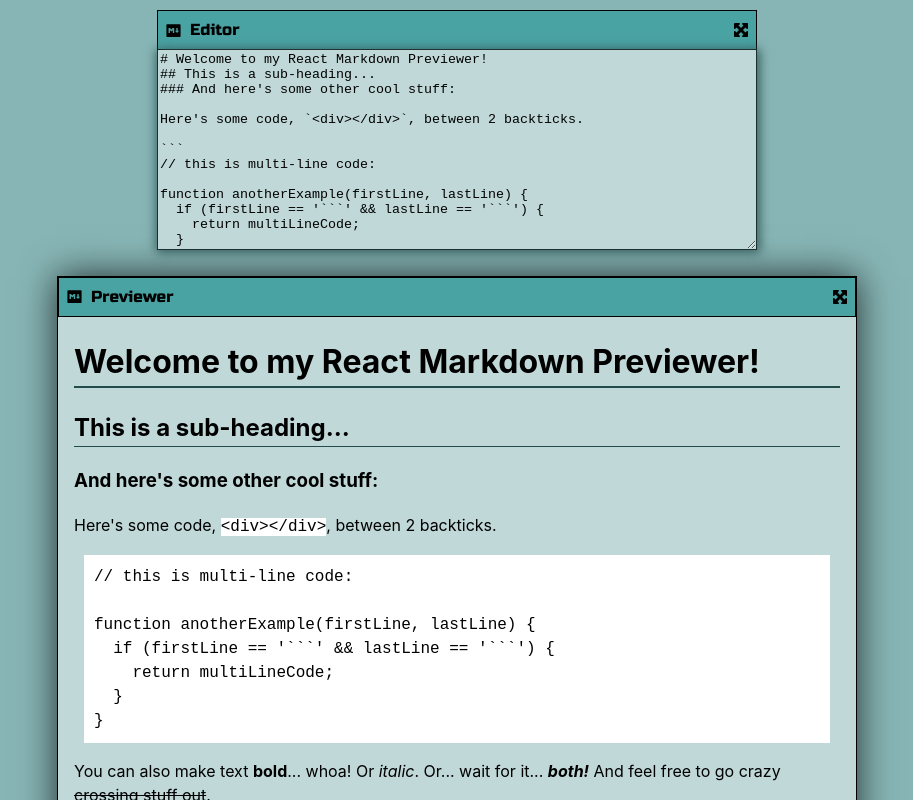
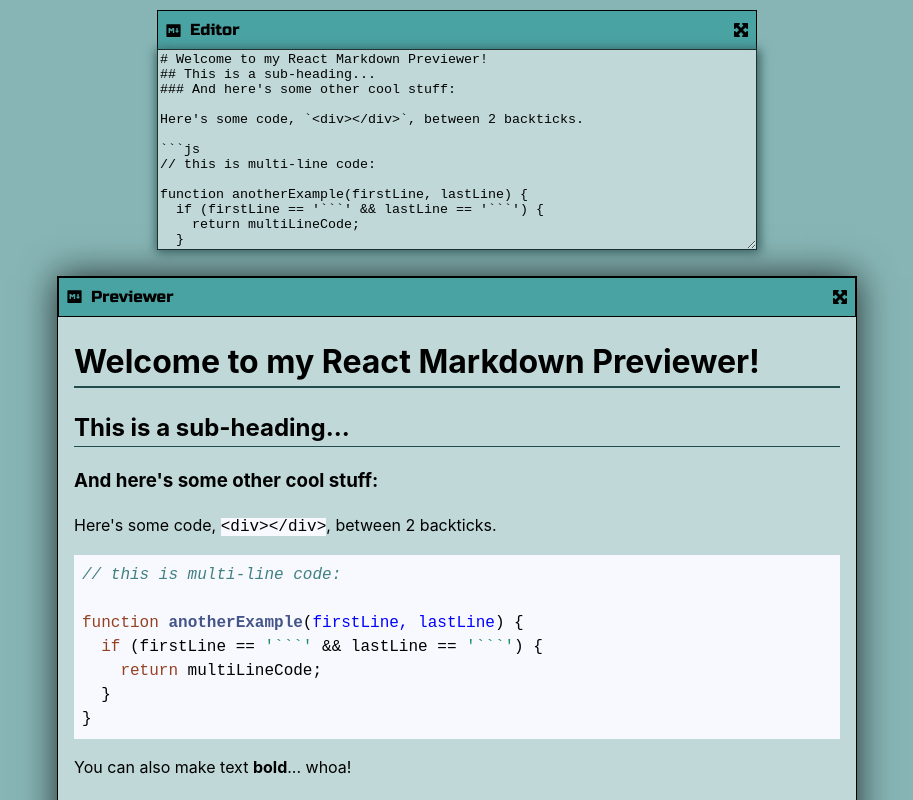
Before and after one commit to EduardoWebSolutions/markdown-previewer, a React (Vite) app: page / in a window 1280 px wide. Shown: the top 800 px of the page, without its empty margins (183-1096 px from the left). Built offline with nearby package versions, Linux system fonts and the light colour scheme.

Commit message:
feat: React SyntaxHighligter added and table are more styled

```diff
--- a/package.json
+++ b/package.json
@@ -19,12 +19,14 @@
     "react": "^18.2.0",
     "react-dom": "^18.2.0",
     "react-markdown": "^8.0.7",
+    "react-syntax-highlighter": "^15.5.0",
     "remark-gfm": "^3.0.1",
     "styled-components": "^6.0.5"
   },
   "devDependencies": {
     "@types/react": "^18.2.15",
     "@types/react-dom": "^18.2.7",
+    "@types/react-syntax-highlighter": "^15.5.7",
     "@typescript-eslint/eslint-plugin": "^6.0.0",
     "@typescript-eslint/parser": "^6.0.0",
     "@vitejs/plugin-react": "^4.0.3",
--- a/src/App.tsx
+++ b/src/App.tsx
@@ -12,7 +12,7 @@ function App() {
 
 Here's some code, \`<div></div>\`, between 2 backticks.
 
-\`\`\`
+\`\`\`js
 // this is multi-line code:
 
 function anotherExample(firstLine, lastLine) {
@@ -22,9 +22,9 @@ function anotherExample(firstLine, lastLine) {
 }
 \`\`\`
 
-You can also make text **bold**... whoa!
-Or _italic_.
-Or... wait for it... **_both!_**
+You can also make text **bold**... whoa!\n
+Or _italic_.\n
+Or... wait for it... **_both!_**\n
 And feel free to go crazy ~~crossing stuff out~~.
 
 There's also [links](https://www.markdownguide.org/), and
--- a/src/Components/Previewer.tsx
+++ b/src/Components/Previewer.tsx
@@ -4,6 +4,8 @@ import remarkGfm from "remark-gfm";
 import { PreviewerProps } from "../../utils/Types";
 import Toolbar from "./Toolbar";
 import { styled } from "styled-components";
+import SyntaxHighlighter from "react-syntax-highlighter";
+import { docco } from "react-syntax-highlighter/dist/esm/styles/hljs";
 
 const PreviewerWrap = styled.div`
   background-color: #c0d8d8;
@@ -35,7 +37,29 @@ const Previewer: React.FC<PreviewerProps> = ({
         isActive={isActive}
       />
       <PreviewerDiv>
-        <ReactMarkdown remarkPlugins={[remarkGfm]}>{text}</ReactMarkdown>
+        <ReactMarkdown
+          children={text}
+          remarkPlugins={[remarkGfm]}
+          components={{
+            code({ inline, className, children, ...props }) {
+              const match = /language-(\w+)/.exec(className || "");
+              return !inline && match ? (
+                <SyntaxHighlighter
+                  {...props}
+                  children={String(children).replace(/\n$/, "")}
+                  style={docco}
+                  language="javascript"
+                  PreTag="div"
+                />
+              ) : (
+                <code {...props} className={className}>
+                  {children}
+                </code>
+              );
+            },
+          }}
+        />
+        ,
       </PreviewerDiv>
     </PreviewerWrap>
   );
--- a/src/global.ts
+++ b/src/global.ts
@@ -1,7 +1,6 @@
 import { createGlobalStyle } from "styled-components";
 
 const GlobalStyle = createGlobalStyle`
-
 
 :root {
 
@@ -46,22 +45,16 @@ h2 {
     border-bottom: 1px solid var(--tertiary-color);
 }
 
-
-
 code {
-    background-color: var(--codeBackground-color);
+    background-color: #F8F8FF;
 }
 
-pre {
-    background-color: var(--codeBackground-color);
-    margin: 10px;
-    padding: 10px;
+table {
+    border-collapse: collapse;
+  }
+th, td {
+	border: 2px solid black;
 }
-
-table, th, td {
-    border: 1px solid var(--table-color);
-    padding: 1px;
-  }
 
 blockquote {
     width: auto;
@@ -102,16 +95,12 @@ blockquote {
     margin-right: 5px;
 }
 
-
 #editorWrap textarea {
     background-color: #c0d8d8;
     border: 1px solid #1d2f2f;
     box-shadow: 1px 1px 10px 2px #3a5f5f;
     border-top: none;
 }
-
-
-
 `;
 
 export default GlobalStyle;
```
Also changed, not shown: 1 other file (tests, documents, lock files or other folders).
